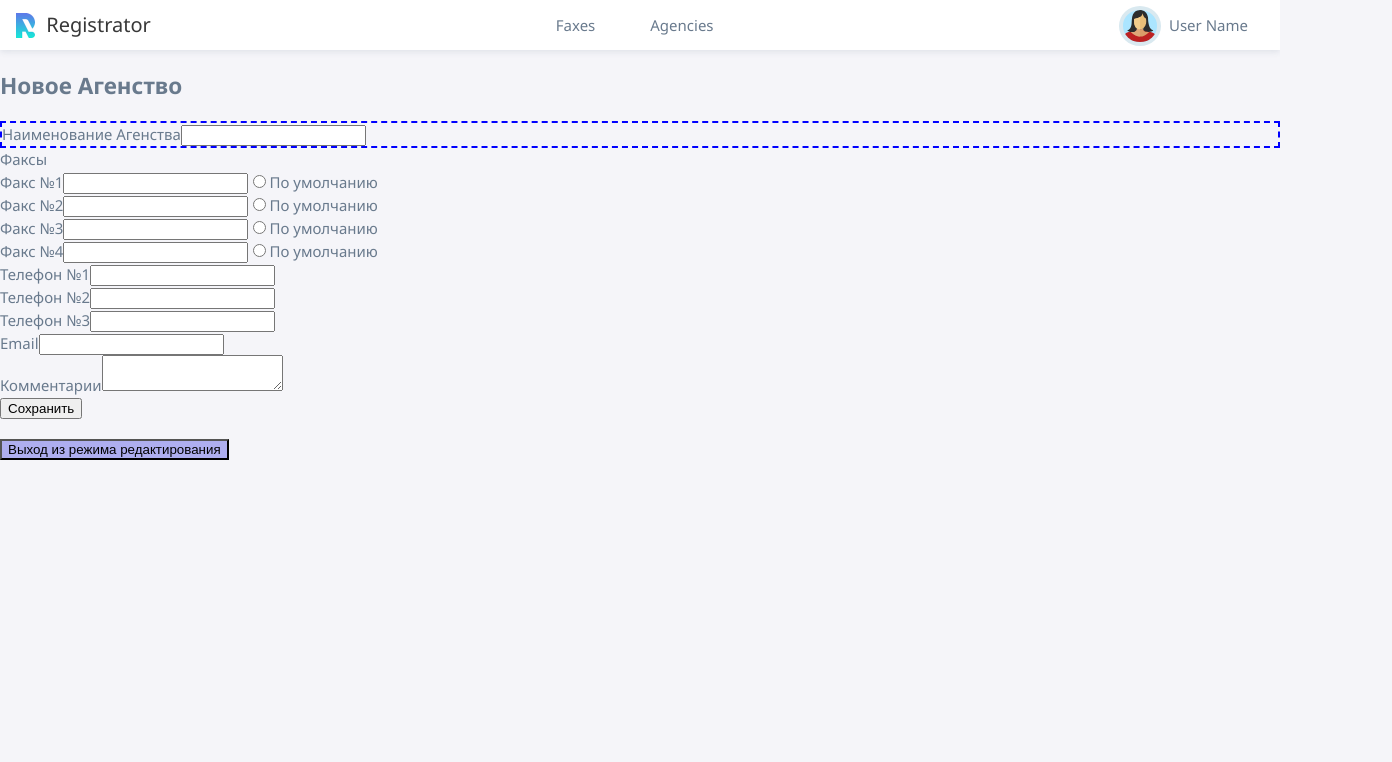
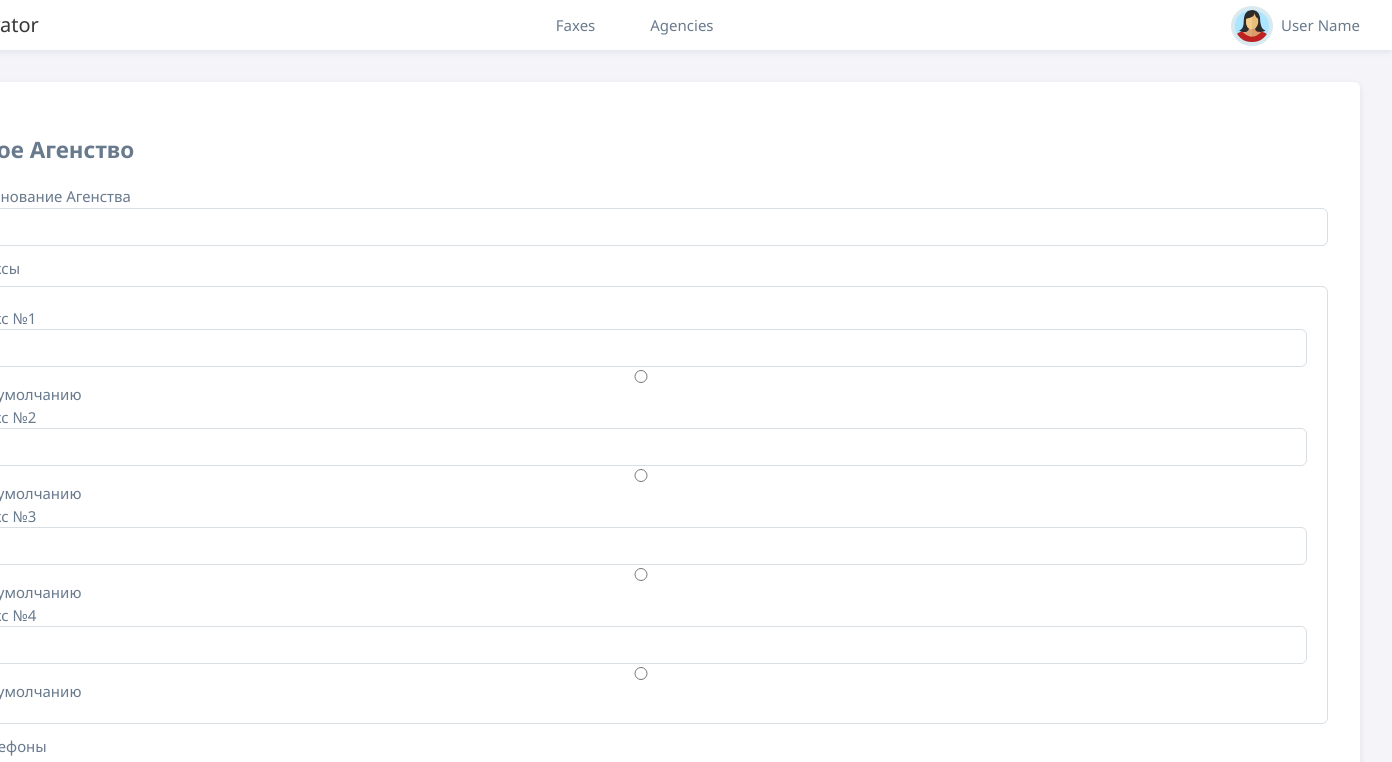
Before and after one commit to rail-sabirov/registrator, a React (Vite) app: page /agencies/new in a window 1280 px wide. Shown: the top 762 px of the page, 1392 px wide, since content can reach past the window. Built offline with nearby package versions, Linux system fonts and the light colour scheme.

Commit message:
Stylization new agency form

```diff
--- a/src/components/AgencyEdit/AgencyEdit.form-template.tsx
+++ b/src/components/AgencyEdit/AgencyEdit.form-template.tsx
@@ -4,15 +4,15 @@ import styles from "./AgencyEdit.module.scss";
 const formTemplate = () => {
   return (
     <Form>
-      <div className={styles["form-field"]}>
+      <div className={styles["row"]}>
         <label htmlFor="name">Наименование Агенства</label>
         <Field type="text" id="name" name="name" required />
         <ErrorMessage name="name" component="div" />
       </div>
 
-      <div className="fax-numbers">
+      <div className={styles["fax-numbers"]}>
         <span>Факсы</span>
-        <div>
+        <div className={styles["row"]}>
           <label htmlFor="fax1">Факс №1</label>
           <Field type="tel" name="fax1" required />
           <Field type="radio" name="defaultFax" value="fax1" />
@@ -20,21 +20,21 @@ const formTemplate = () => {
           <ErrorMessage name="fax1" component="div" />
           <ErrorMessage name="defaultFax" component="div" />
         </div>
-        <div>
+        <div className={styles["row"]}>
           <label htmlFor="fax2">Факс №2</label>
           <Field type="tel" name="fax2" />
           <Field type="radio" name="defaultFax" value="fax2" />
           По умолчанию
           <ErrorMessage name="fax2" component="div" />
         </div>
-        <div>
+        <div className={styles["row"]}>
           <label htmlFor="fax3">Факс №3</label>
           <Field type="tel" name="fax3" />
           <Field type="radio" name="defaultFax" value="fax3" />
           По умолчанию
           <ErrorMessage name="fax3" component="div" />
         </div>
-        <div>
+        <div className={styles["row"]}>
           <label htmlFor="fax4">Факс №4</label>
           <Field type="tel" name="fax4" />
           <Field type="radio" name="defaultFax" value="fax4" />
@@ -43,29 +43,33 @@ const formTemplate = () => {
         </div>
       </div>
 
-      <div>
+      <div className={styles['phone-numbers']}>
+        <span>Телефоны</span>
+        <div className={styles["row"]}>
           <label htmlFor="phone1">Телефон №1</label>
           <Field type="tel" id="phone1" name="phone1" />
           <ErrorMessage name="phone1" component="div" />
         </div>
-      <div>
+        <div className={styles["row"]}>
           <label htmlFor="phone1">Телефон №2</label>
           <Field type="tel" id="phone2" name="phone2" />
           <ErrorMessage name="phone2" component="div" />
         </div>
-      <div>
+        <div className={styles["row"]}>
           <label htmlFor="phone1">Телефон №3</label>
           <Field type="tel" id="phone3" name="phone3" />
           <ErrorMessage name="phone3" component="div" />
         </div>
 
-      <div>
+      </div>
+
+      <div className={styles["row"]}>
         <label htmlFor="email">Email</label>
-        <Field type="email" id="email" name="email" />
+        <Field type="email" id="email" name="email" autocomplete="off" />
         <ErrorMessage name="email" component="div" />
       </div>
 
-      <div>
+      <div className={styles["row"]}>
         <label htmlFor="comment">Комментарии</label>
         <Field as="textarea" id="comment" name="comment" />
       </div>
--- a/src/components/AgencyEdit/AgencyEdit.module.scss
+++ b/src/components/AgencyEdit/AgencyEdit.module.scss
@@ -1,6 +1,37 @@
+@import '/style-vaiables.scss';
+
 form {
 
-    .form-field {
-        border: 2px dashed blue;
+    .fax-numbers,
+    .phone-numbers {
+        border: 1px solid $borderColor;
+        border-radius: $borderRadius;
+        padding: 20px;
+        margin: 40px 0 20px;
+        position: relative;
+
+        &>span {
+            position: absolute;
+            top: -30px;
+        }
+    }
+
+
+
+    .row {
+        display: flex;
+        flex-direction: column;
+
+        input {
+            outline: none;
+            border: 1px solid $borderColor;
+            padding: 7px 14px;
+            line-height: 22px;
+            border-radius: 6px;
+
+            &:focus {
+                border-color: $focusBorderColor;
+            }
+        }
     }
 }
--- a/src/layouts/MainLayout/MainLayout.module.scss
+++ b/src/layouts/MainLayout/MainLayout.module.scss
@@ -47,8 +47,12 @@
         }
     }
 
-    main {
+    main.content {
+        display: flex;
         flex: 1;
+        justify-content: space-around;
+        flex-direction: column;
+        align-items: center;
     }
 
     footer {
--- a/src/pages/AgencyPage/AgencyPage.module.scss
+++ b/src/pages/AgencyPage/AgencyPage.module.scss
@@ -1,3 +1,16 @@
+@import '/style-vaiables.scss';
+
 .agency-page {
-	border: 2px dashed red;
+	display: flex;
+	flex-direction: column;
+	width: 1440px;
+	background-color: $white;
+	box-shadow: $boxShadow;
+	padding: 2rem;
+	border-radius: $borderRadius;
+	margin: 2rem;
+
+
+	&.new-agency {}
+
 }
--- a/src/pages/AgencyPage/AgencyPage.tsx
+++ b/src/pages/AgencyPage/AgencyPage.tsx
@@ -1,9 +1,11 @@
 import LanguageSelector from '../../components/LanguageSelector/LanguageSelector';
-
+import cn from 'classnames';
 import { useState } from 'react';
 import AgencyEdit from '../../components/AgencyEdit/AgencyEdit';
 import AgencyInfo from '../../components/AgencyInfo/AgencyInfo';
 import { AgencyPageProps } from './AgencyPageProps';
+
+import styles from './AgencyPage.module.scss';
 
 
 const AgencyPage = ({ agency = {} }: AgencyPageProps) => {
@@ -11,7 +13,7 @@ const AgencyPage = ({ agency = {} }: AgencyPageProps) => {
 
   if (agency) {
     return (
-      <>
+      <div className={cn(styles['agency-page'])}>
         <LanguageSelector />
         <hr />
         {editMode
@@ -33,15 +35,15 @@ const AgencyPage = ({ agency = {} }: AgencyPageProps) => {
           <h2>Отправленные факсы</h2>
           <p>Здесь выводятся детали Агенства если оно уже использовалось для отправки факса</p>
         </div>
-      </>
+      </div>
     );
 
   } else {
     return (
-      <>
+      <div className={cn(styles['agency-page'], styles['new-agency'])}>
         <h2>Новое Агенство</h2>
         <AgencyEdit switchEditMode={setEditMode} />
-      </>
+      </div >
     )
   }
 
--- a/style-vaiables.scss
+++ b/style-vaiables.scss
@@ -11,3 +11,6 @@ $boxShadow: 0 2px 6px 0 rgba(67, 89, 113, 0.12);
 $bgRed: #ff5722;
 $employeeBgColor: #d9e9f0;
 $activeMenuItemColor: #696cff;
+$borderColor: #d9dee3;
+$focusBorderColor: #696cff;
+$white: #ffffff;
```
Lines whose indentation alone changed are shown as unchanged.
